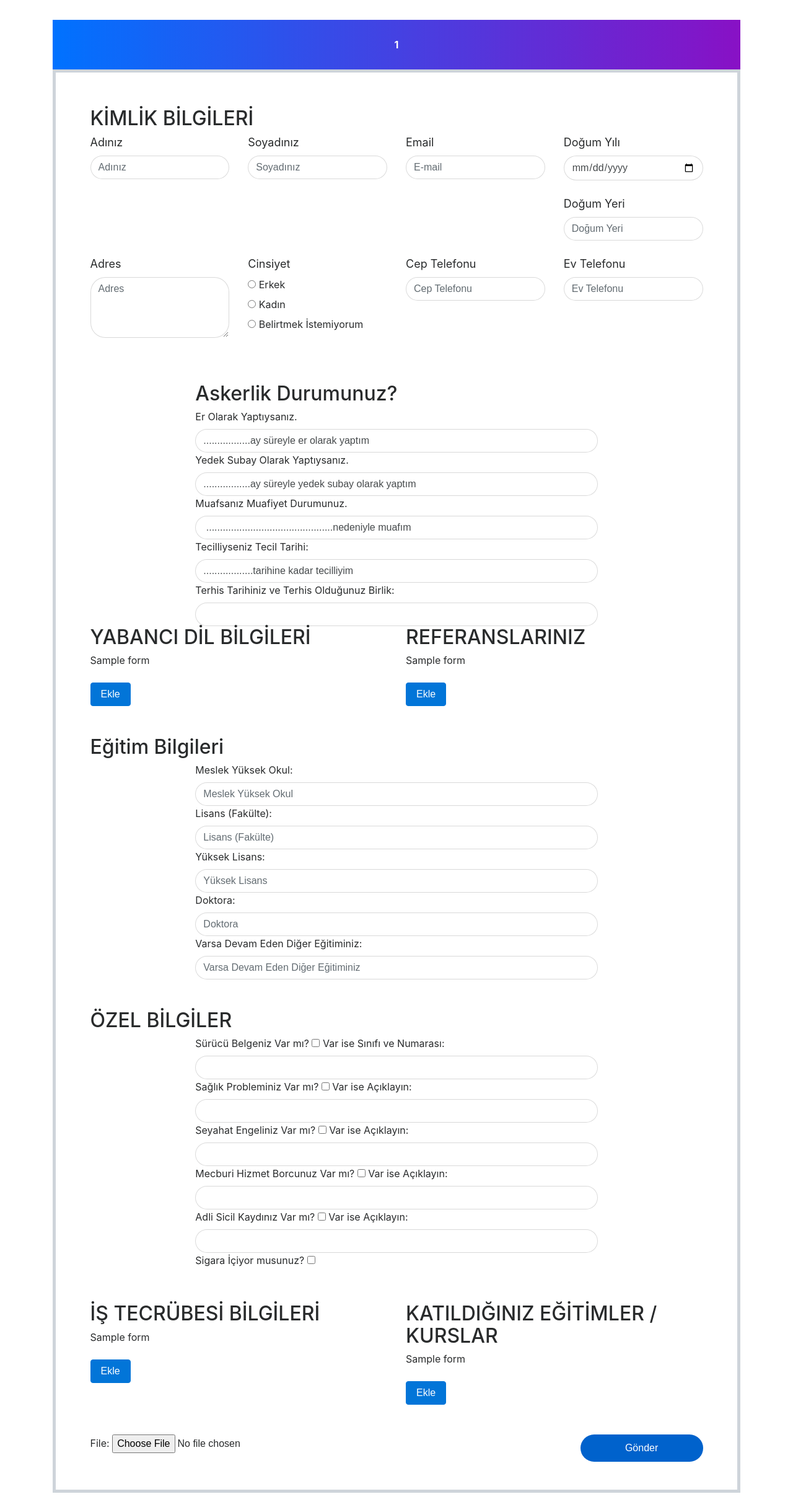
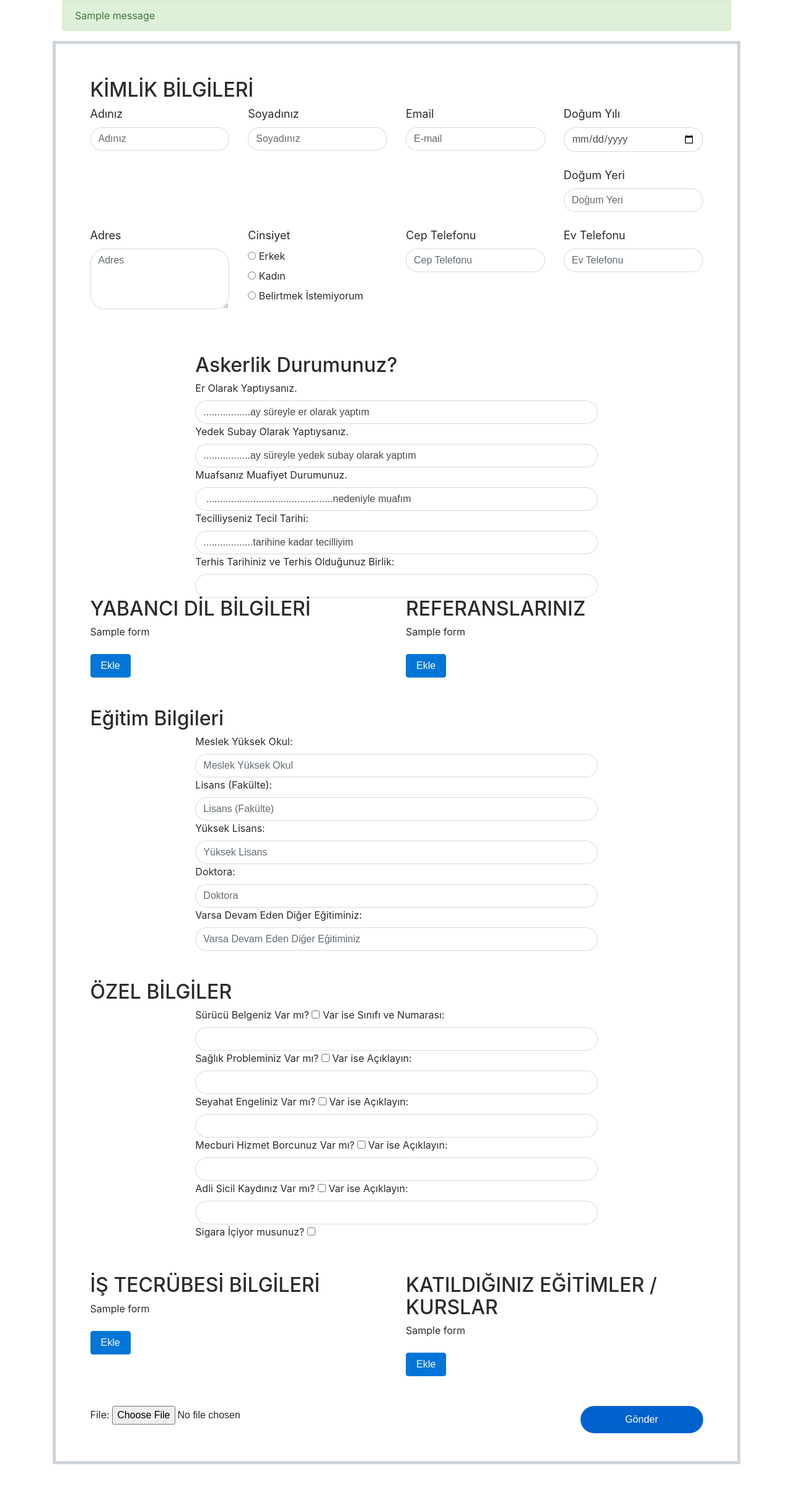
Before and after one commit to mustafapaydas/ligth-form-service, a Django app: template templates/appealForm.html in a window 1280 px wide. Shown: the whole page at 62% size. After the commit the page ends 2362 px from the top, so only its background shows below. Run offline with Django 4.2, Linux system fonts and the light colour scheme; tables that the repository leaves empty hold one stand-in row (values such as "Sample post"); the template is opened without the code that fills it: values that come from a table or form of the project are taken from there, most other values are stand-ins (such as "Sample title", 1, 10 or a date in 2020); one stand-in notice (Sample message) is shown; some libraries are stand-ins or nearby versions.

Commit message:
23.02.2022

```diff
--- a/ContactInfoSaveToExcel/views.py
+++ b/ContactInfoSaveToExcel/views.py
@@ -6,6 +6,7 @@ from .CryptHelper import *
 import uuid
 from django.forms import formset_factory
 from .ExcelFileHelper import *
+from django.contrib import messages
 from .ExpirationHelper import *
 
 
@@ -170,8 +171,7 @@ def appeal(request,iceLink):
                                     xlWrite(24, 16, email, "X")
                                 xlWrite(24, 18, email, request.POST[''])
 
-                        return HttpResponse(
-                            "<h1 style='color: #0275d8;text-align: center; margin-top:3em;'>Başvurunuz Başarıyla Alınmıştır.</h1>")
+                        return messages.warning(request,"Bilgilerinizi Kontrol Ediniz!")
                 except:
                     return HttpResponse(
                         "<h1 style='color: #0275d8;text-align: center; margin-top:3em;'>Geri Dönerek Bilgilerinizi Kontrol Edin</h1>")
--- a/templates/appealForm.html
+++ b/templates/appealForm.html
@@ -4,9 +4,18 @@
 <link rel="stylesheet" href="{% static 'css/style.css' %}">
 
 
-     <div style="margin-top: 2em;" class="note">
+
+    {% if messages %}
+<div class="container">
+    {% for message in messages %}
+    <div  {% if message.tags %} class="alert alert-{{ message.tags }}"{% endif %}>{{ message }}</div>
+    {% endfor %}
+</div>
+        {% else %}
+        <div style="margin-top: 2em;" class="note">
                     <p>{{ uuid }}</p>
                 </div>
+{% endif %}
 
 <div class="form-content">
     <form action="{% url 'saveInfo' %}" method="post" enctype="multipart/form-data">
```
